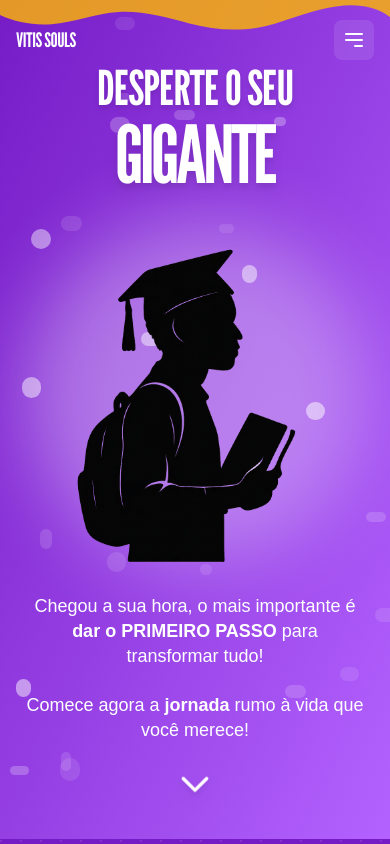
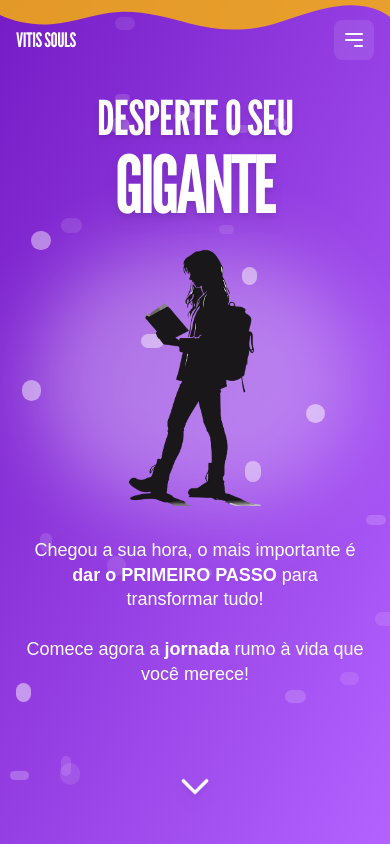
Before and after one commit to Marcelosoaresdev/SiteCursos, a React (Vite) app: page /universitario in a window 390 px wide. Shown: the top 844 px of the page. Built offline with nearby package versions, Linux system fonts and the light colour scheme.

Commit message:
style: update image import and enhance layout in HeroSection for better responsiveness and visual appeal

```diff
--- a/src/components/HeroSection.jsx
+++ b/src/components/HeroSection.jsx
@@ -1,6 +1,6 @@
 import { useIsStudentVersion } from "../hooks/useIsStudentVersion";
 import leaoImage from "../assets/leao.webp";
-import universitariosImage from "../assets/universitarios.webp";
+import universitariosImage from "../assets/estudante.webp";
 import React, { useMemo } from "react";
 
 function HeroSection() {
@@ -70,7 +70,8 @@ function HeroSection() {
       </div>
 
       {/* === MOBILE === */}
-      <div className="lg:hidden flex flex-col min-h-[85vh] pt-16 pb-8 px-6 relative z-10 text-center items-center">
+      <div className="lg:hidden flex flex-col min-h-screen pt-16 pb-8 px-6 relative z-10 text-center items-center justify-between">
+        <div className="flex-1 flex flex-col justify-center items-center">
           <h1 className="font-league text-5xl sm:text-6xl uppercase tracking-tight leading-none mb-2 text-white drop-shadow-md">
             {content.mainTitle}
           </h1>
@@ -78,19 +79,21 @@ function HeroSection() {
             {content.subTitle}
           </h2>
 
-        <div className="relative w-full max-w-sm mb-8">
+          <div className="relative w-full max-w-xs md:max-w-sm mb-8">
             <div className="absolute inset-0 bg-white rounded-full blur-2xl opacity-20 animate-pulse" />
             <img
               preload="true"
               fetchPriority="high"
               src={content.image}
               alt={content.imageAlt}
-            className={`relative w-full h-auto object-contain ${content.imageScaleClass}`}
+              className={`relative w-full h-auto object-contain ${content.imageScaleClass} ${
+                isStudentVersion ? 'max-h-64 sm:max-h-72 md:max-h-80' : ''
+              }`}
             />
           </div>
 
           {isStudentVersion ? (
-          <p className="font-ttnorms text-lg sm:text-xl max-w-md leading-snug mb-6 whitespace-pre-line">
+            <p className="font-ttnorms text-lg sm:text-xl md:text-2xl max-w-md md:max-w-lg leading-snug mb-6 whitespace-pre-line">
               Chegou a sua hora, o mais importante é{" "}
               <strong className="font-bold text-white">
                 dar o PRIMEIRO PASSO
@@ -102,7 +105,7 @@ function HeroSection() {
               vida que você merece!
             </p>
           ) : (
-          <p className="font-ttnorms text-lg sm:text-xl max-w-md leading-snug mb-6">
+            <p className="font-ttnorms text-lg sm:text-xl md:text-2xl max-w-md md:max-w-lg leading-snug mb-6">
               O que <strong className="text-white font-bold">TEMOS</strong> em
               comum não é a{" "}
               <strong className="text-white font-bold">
@@ -113,8 +116,9 @@ function HeroSection() {
               a partir dela.
             </p>
           )}
+        </div>
 
-        <div className="mt-auto animate-bounce">
+        <div className="pt-8 animate-bounce">
           <svg
             xmlns="http://www.w3.org/2000/svg"
             className="h-10 w-10 text-white drop-shadow-lg"
@@ -163,12 +167,14 @@ jornada rumo à vida que você merece!`}
         </div>
 
         <div className="flex-1 flex items-center justify-center relative z-10">
-          <div className="relative w-[90%] max-w-4xl">
+          <div className="relative w-[70%] max-w-2xl">
             <div className="absolute inset-0 bg-white rounded-full blur-3xl opacity-10 animate-pulse" />
             <img
               src={content.image}
               alt={content.imageAlt}
-              className={`relative w-full h-auto object-contain ${content.imageScaleClass}`}
+              className={`relative w-full h-auto object-contain ${content.imageScaleClass} ${
+                isStudentVersion ? 'max-h-96 xl:max-h-[42rem]' : ''
+              }`}
             />
           </div>
         </div>
```
Lines whose indentation alone changed are shown as unchanged.
